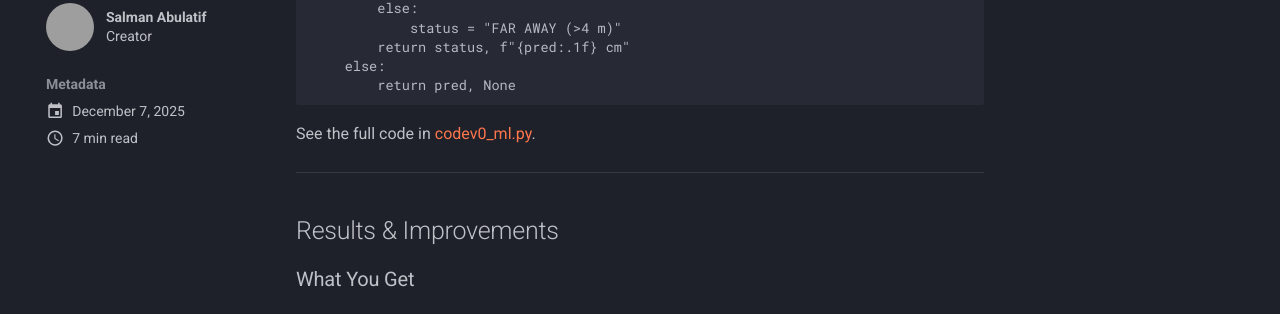
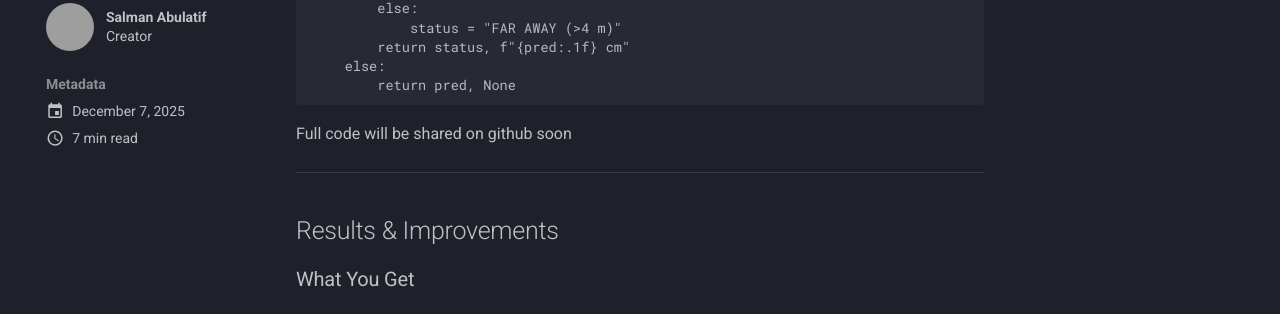
Before and after one commit to salmanabulatif/salmanabulatif.github.io, an MkDocs documentation site: the page built from docs/posts/snr.md, in a window 1280 px wide and 900 px high, scrolled down 3287 px. Shown: the part 136-450 px from the top of the window. Built offline with MkDocs 1.6.1 and Material for MkDocs 9.7.7, drawn with Linux system fonts in a browser that asks for light colours; grey boxes are pictures that could not be loaded.

Commit message:
Update snr.md

````diff
--- a/docs/posts/snr.md
+++ b/docs/posts/snr.md
@@ -143,7 +143,7 @@ def predict_proximity(model, metrics, snr):
         return pred, None
 ```
 
-See the full code in [codev0_ml.py](./codev0_ml.py).
+Full code will be shared on github soon
 
 ---
 
````
